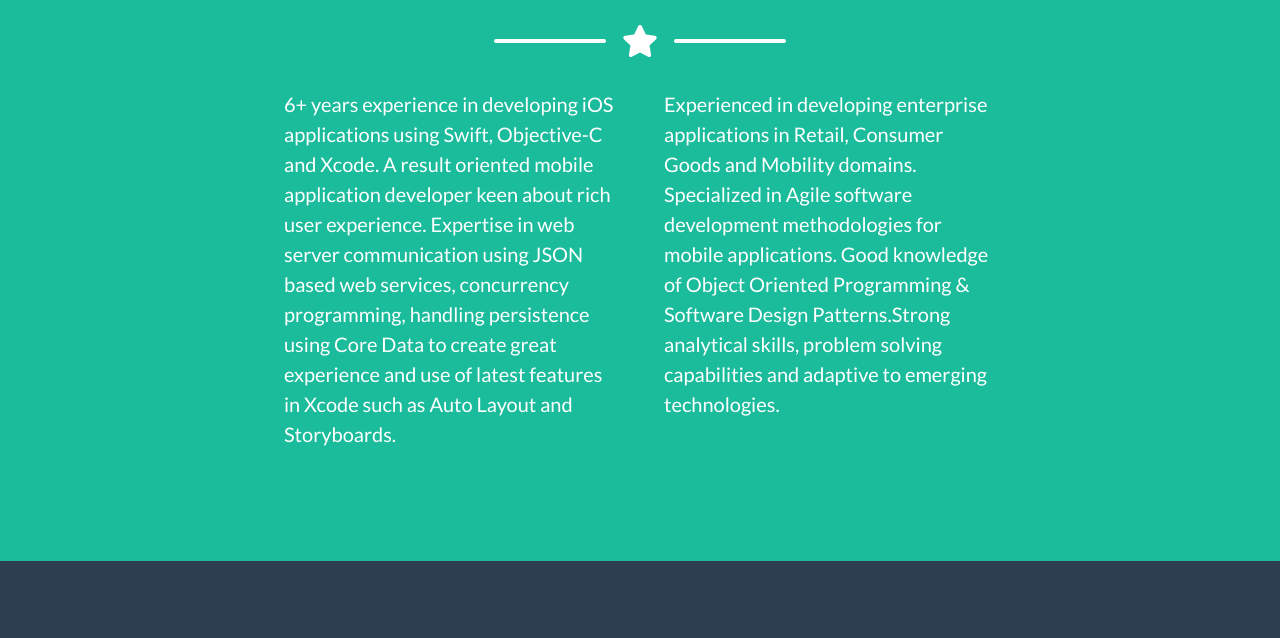
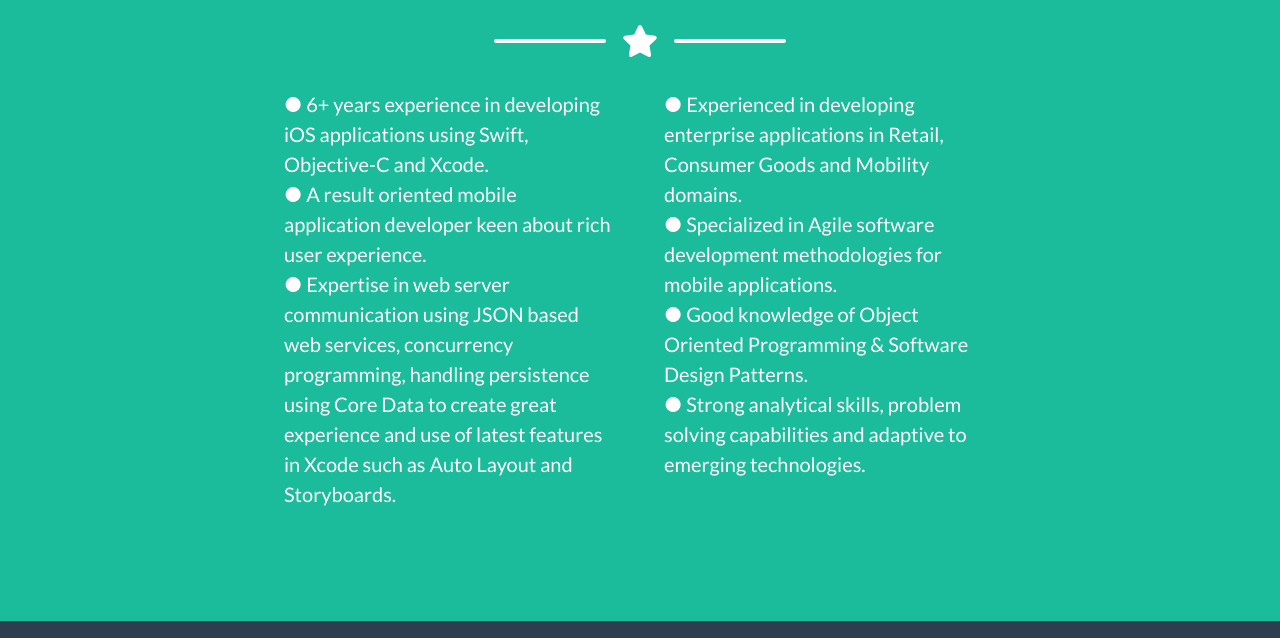
Before and after one commit to arunlj561/arunlj561.github.io, a plain HTML site: page index.html in a window 1280 px wide. Shown: the part 1958-2596 px from the top of the page. Drawn offline with nearby package versions, Linux system fonts and the light colour scheme.

Commit message:
Changed text UI

```diff
--- a/index.html
+++ b/index.html
@@ -120,9 +120,11 @@
                 <!-- About Section Content-->
                 <div class="row">
                     <div class="col-lg-4 ml-auto"><p class="lead">
-                         6+ years experience in developing iOS applications using Swift, Objective-C and Xcode. A result oriented mobile application developer keen about rich user experience. Expertise in web server communication using JSON based web services, concurrency programming, handling persistence using Core Data to create great experience and use of latest features in Xcode such as Auto Layout and Storyboards.
+                         ● 6+ years experience in developing iOS applications using Swift, Objective-C and Xcode.
+                         <br />● A result oriented mobile application developer keen about rich user experience.
+                         <br />● Expertise in web server communication using JSON based web services, concurrency programming, handling persistence using Core Data to create great experience and use of latest features in Xcode such as Auto Layout and Storyboards.
                     </p></div>
-                    <div class="col-lg-4 mr-auto"><p class="lead"> Experienced in developing enterprise applications in Retail, Consumer Goods and Mobility domains.  Specialized in Agile software development methodologies for mobile applications. Good knowledge of Object Oriented Programming & Software Design Patterns.Strong analytical skills, problem solving capabilities and adaptive to emerging technologies.</p></div>
+                    <div class="col-lg-4 mr-auto"><p class="lead">● Experienced in developing enterprise applications in Retail, Consumer Goods and Mobility domains.<br />● Specialized in Agile software development methodologies for mobile applications. <br />● Good knowledge of Object Oriented Programming & Software Design Patterns.<br />● Strong analytical skills, problem solving capabilities and adaptive to emerging technologies.</p></div>
                 </div>
                 <!-- About Section Button-->
             </div>
```
